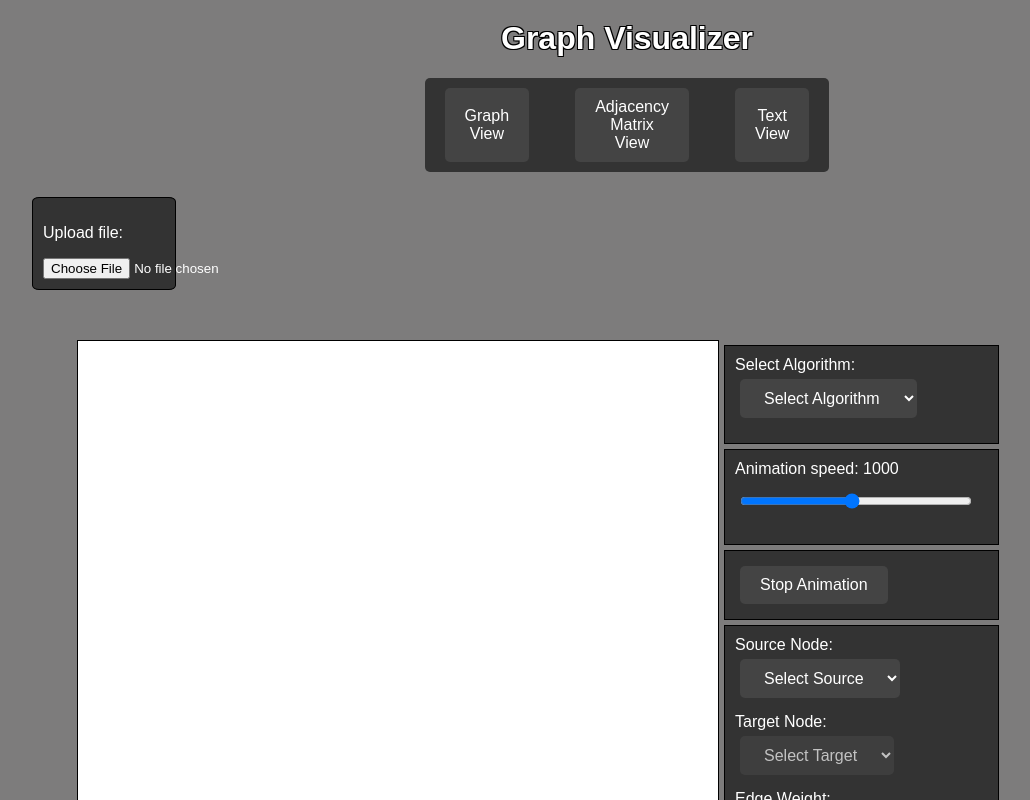
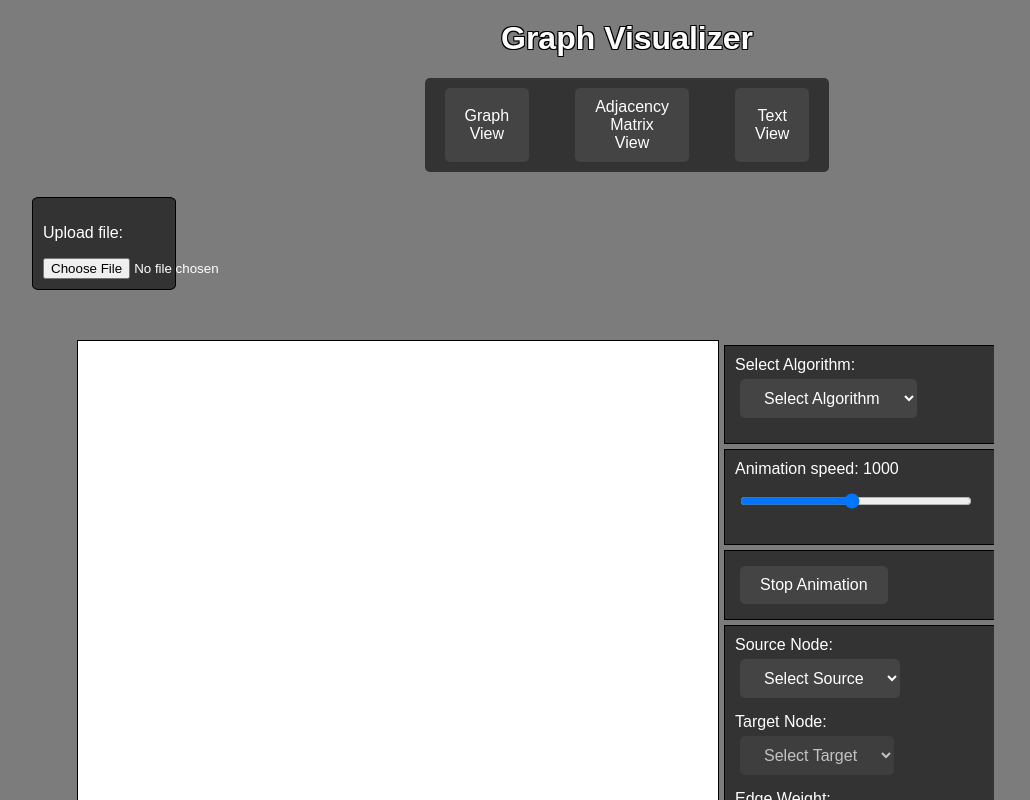
Before and after one commit to Matic054/GraphVisualizer, a React (Create React App) app: page / in a window 1280 px wide. Shown: the top 800 px of the page, without its empty margins (13-1043 px from the left). Built offline with nearby package versions, Linux system fonts and the light colour scheme.

Commit message:
main view scroll bar added

```diff
--- a/package.json
+++ b/package.json
@@ -11,7 +11,7 @@
     "file-loader": "^6.2.0",
     "react": "^18.3.1",
     "react-dom": "^18.3.1",
-    "react-scripts": "^3.0.1",
+    "react-scripts": "^5.0.1",
     "web-vitals": "^2.1.4"
   },
   "scripts": {
--- a/src/App.css
+++ b/src/App.css
@@ -177,7 +177,7 @@ h1 {
   background-color: #ffffff;
 }
 
-.graph-visualizer div:not(.graph-visualizer-row) {
+.graph-visualizer div:not(.graph-visualizer-col) {
   border: 1px solid black;
   margin: 5px;
   padding: 10px;
@@ -229,6 +229,8 @@ h1 {
   width: 76%;
 }
 
-.graph-visualizer-row {
+.graph-visualizer-col {
   width:25%;
+  height: 67vh;
+  overflow-y:scroll;
 }
--- a/src/components/GraphVisualizer.js
+++ b/src/components/GraphVisualizer.js
@@ -524,7 +524,7 @@ const GraphVisualizer = ({ initialVertices, initialEdges, initialMapping, update
   return (
     <div className="graph-visualizer">
       <svg ref={svgRef} width={dimensions.width/2} height={dimensions.height/1.5}></svg>
-      <div className="graph-visualizer-row">
+      <div className="graph-visualizer-col">
         <div>
           <label>
             Select Algorithm:
```
Also changed, not shown: 1 other file (tests, documents, lock files or other folders).
